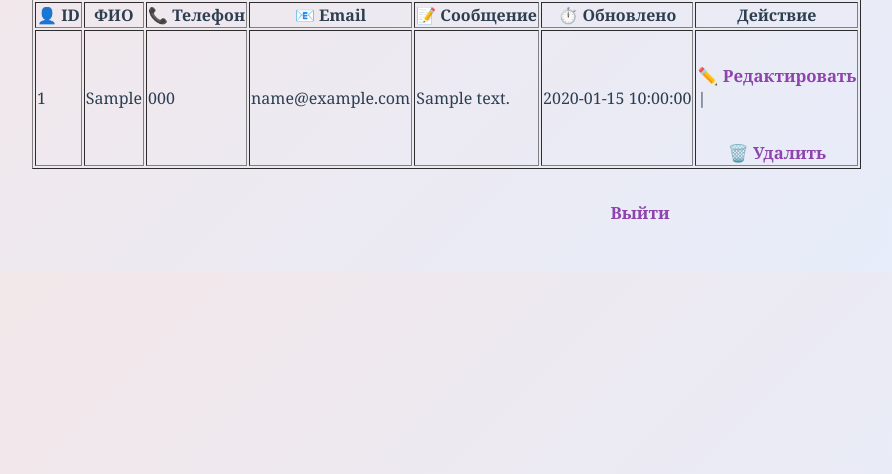
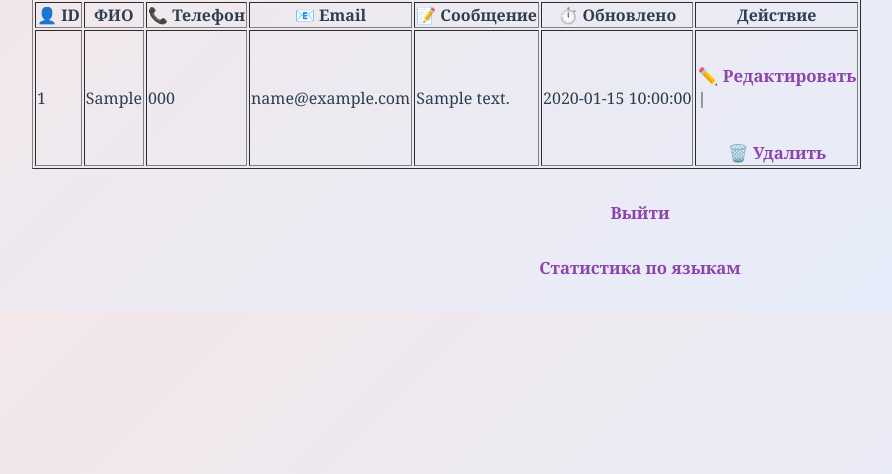
Before and after one commit to eitofujita/WebApt5, a PHP site: page /admin.php in a window 1280 px wide. Shown: the part 200-674 px from the top of the page, without its empty margins (0-892 px from the left). Run offline with PHP 8.4, Linux system fonts and the light colour scheme; the visitor is signed in with stand-in values (Sample User, id 1); tables that the repository leaves empty or names only in its code hold one stand-in row (values such as "Sample post").

Commit message:
auto update

```diff
--- a/admin.php
+++ b/admin.php
@@ -59,4 +59,5 @@ $users = $stmt->fetchAll(PDO::FETCH_ASSOC);
 
     <p><a href="logout.php">Выйти</a></p>
 </body>
+<a href="stats.php">Статистика по языкам</a>
 </html>
```
